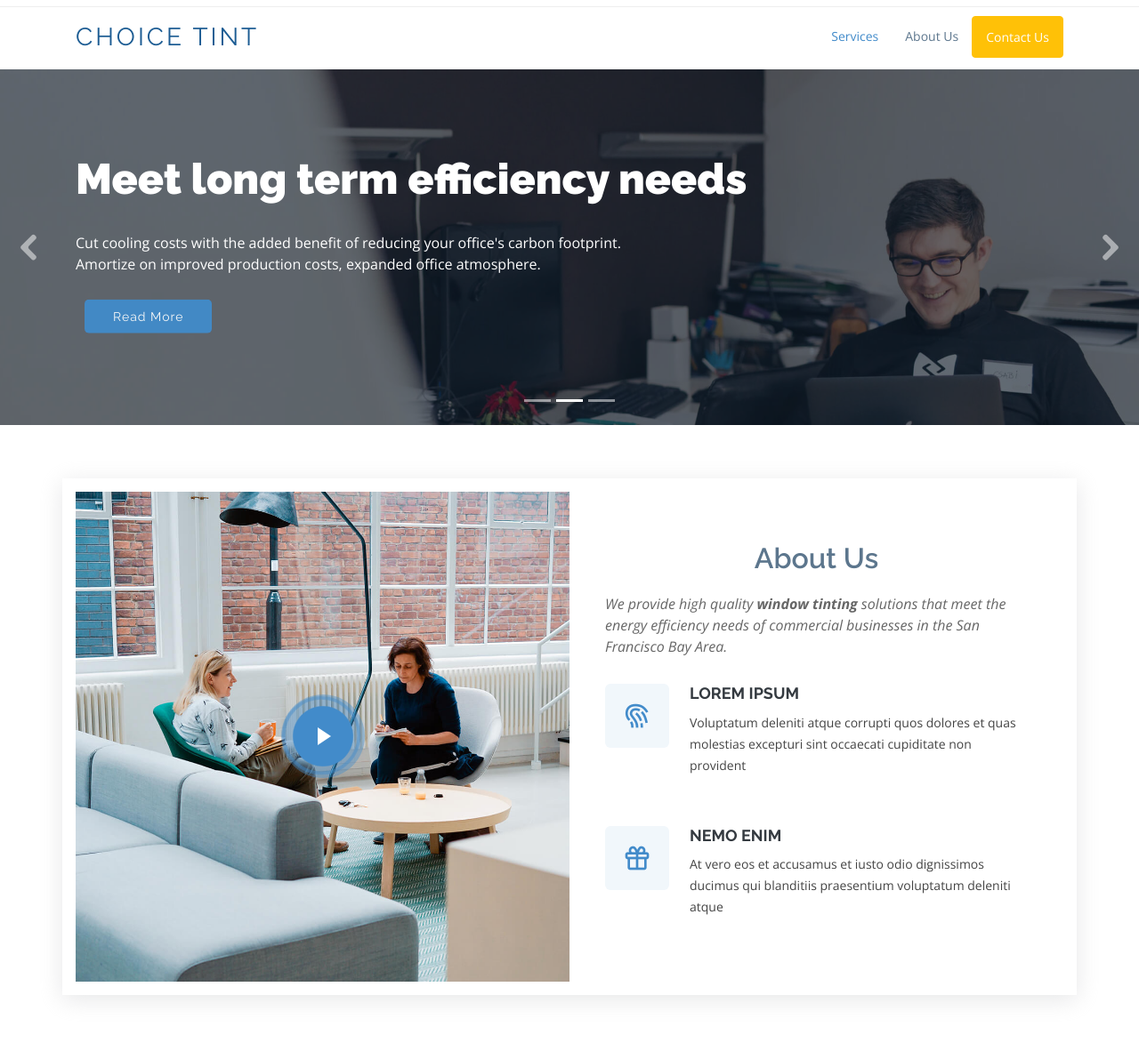
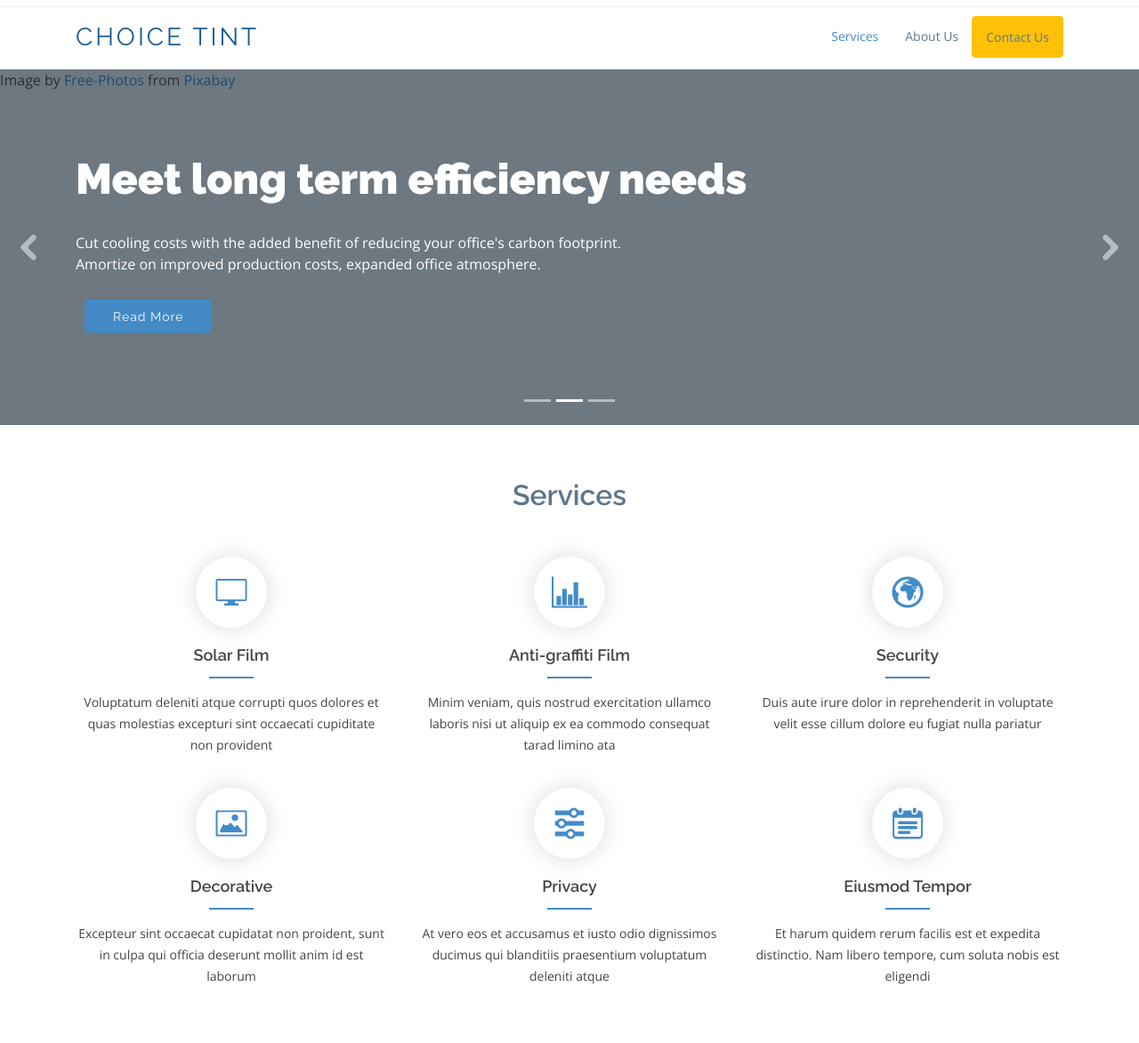
Before and after one commit to ike5/choicetint.com, a plain HTML site: page index.html in a window 1280 px wide. Shown: the part 35-1208 px from the top of the page at 89% size. Drawn offline with nearby package versions, Linux system fonts and the light colour scheme.

Commit message:
flipped sections. removed photos from carosel

```diff
--- a/index.html
+++ b/index.html
@@ -93,7 +93,7 @@
             </ul>
           </li> -->
           <!-- <li><a href="#contact">Contact Us</a></li> -->
-          <li><a href="#contact" class="btn btn-warning text-white" role="button">Contact Us</a></li>
+          <li><a href="#contact" class="btn btn-warning text-black" role="button">Contact Us</a></li>
         </ul>
       </nav><!-- .nav-menu -->
 
@@ -110,10 +110,13 @@
         <div class="carousel-inner" role="listbox">
 
           <!-- Slide 1 -->
-          <div class="carousel-item active" style="background-image: url('assets/img/slide/slide-1.jpg');">
-            <!--
-            Image by <a href="https://pixabay.com/users/stocksnap-894430/?utm_source=link-attribution&amp;utm_medium=referral&amp;utm_campaign=image&amp;utm_content=2577998">StockSnap</a> from <a href="https://pixabay.com/?utm_source=link-attribution&amp;utm_medium=referral&amp;utm_campaign=image&amp;utm_content=2577998">Pixabay</a>
-            -->
+          <div class="carousel-item active">
+            <!-- style="background-image: url('assets/img/slide/slide-1.jpg');" -->
+            Image by <a
+              href="https://pixabay.com/users/stocksnap-894430/?utm_source=link-attribution&amp;utm_medium=referral&amp;utm_campaign=image&amp;utm_content=2577998">StockSnap</a>
+            from <a
+              href="https://pixabay.com/?utm_source=link-attribution&amp;utm_medium=referral&amp;utm_campaign=image&amp;utm_content=2577998">Pixabay</a>
+
             <div class="carousel-container">
               <div class="carousel-content container">
                 <h2 class="animate__animated animate__fadeInDown">Bay Area Window Tinting</h2>
@@ -127,10 +130,12 @@
           </div>
 
           <!-- Slide 2 -->
-          <div class="carousel-item" style="background-image: url('assets/img/slide/slide-22.jpg');">
-            <!--
-              Image by <a href="https://pixabay.com/photos/?utm_source=link-attribution&amp;utm_medium=referral&amp;utm_campaign=image&amp;utm_content=1149604">Free-Photos</a> from <a href="https://pixabay.com/?utm_source=link-attribution&amp;utm_medium=referral&amp;utm_campaign=image&amp;utm_content=1149604">Pixabay</a>
-            -->
+          <div class="carousel-item">
+            <!-- style="background-image: url('assets/img/slide/slide-22.jpg');" -->
+            Image by <a
+              href="https://pixabay.com/photos/?utm_source=link-attribution&amp;utm_medium=referral&amp;utm_campaign=image&amp;utm_content=1149604">Free-Photos</a>
+            from <a
+              href="https://pixabay.com/?utm_source=link-attribution&amp;utm_medium=referral&amp;utm_campaign=image&amp;utm_content=1149604">Pixabay</a>
             <div class="carousel-container">
               <div class="carousel-content container">
                 <h2 class="animate__animated animate__fadeInDown">Meet long term efficiency<span> needs</span></h2>
@@ -142,10 +147,13 @@
           </div>
 
           <!-- Slide 3 -->
-          <div class="carousel-item" style="background-image: url('assets/img/slide/slide-3.jpg');">
-            <!--
-              Image by <a href="https://pixabay.com/users/stocksnap-894430/?utm_source=link-attribution&amp;utm_medium=referral&amp;utm_campaign=image&amp;utm_content=2557468">StockSnap</a> from <a href="https://pixabay.com/?utm_source=link-attribution&amp;utm_medium=referral&amp;utm_campaign=image&amp;utm_content=2557468">Pixabay</a>
-            -->
+          <div class="carousel-item">
+            <!-- style="background-image: url('assets/img/slide/slide-3.jpg');" -->
+            Image by <a
+              href="https://pixabay.com/users/stocksnap-894430/?utm_source=link-attribution&amp;utm_medium=referral&amp;utm_campaign=image&amp;utm_content=2557468">StockSnap</a>
+            from <a
+              href="https://pixabay.com/?utm_source=link-attribution&amp;utm_medium=referral&amp;utm_campaign=image&amp;utm_content=2557468">Pixabay</a>
+
             <div class="carousel-container">
               <div class="carousel-content container">
                 <h2 class="animate__animated animate__fadeInDown">Ultraviolet protection</h2>
@@ -173,45 +181,7 @@
 
   <main id="main">
 
-    <!-- ======= About Us Section ======= -->
-    <section id="about" class="about">
-      <div class="container">
 
-        <div class="row no-gutters">
-          <div class="col-lg-6 video-box">
-            <img src="assets/img/about.jpg" class="img-fluid" alt="">
-            <a href="https://www.youtube.com/watch?v=jDDaplaOz7Q" class="venobox play-btn mb-4" data-vbtype="video"
-              data-autoplay="true"></a>
-          </div>
-
-          <div class="col-lg-6 d-flex flex-column justify-content-center about-content">
-
-            <div class="section-title">
-              <h2>About Us</h2>
-              <p>We provide high quality <em id="terms">window tinting</em> solutions that meet the energy efficiency
-                needs of commercial businesses in the San Francisco Bay Area.
-              </p>
-            </div>
-
-            <div class="icon-box" data-aos="fade-up" data-aos-delay="100">
-              <div class="icon"><i class="bx bx-fingerprint"></i></div>
-              <h4 class="title"><a href="">Lorem Ipsum</a></h4>
-              <p class="description">Voluptatum deleniti atque corrupti quos dolores et quas molestias excepturi sint
-                occaecati cupiditate non provident</p>
-            </div>
-
-            <div class="icon-box" data-aos="fade-up" data-aos-delay="100">
-              <div class="icon"><i class="bx bx-gift"></i></div>
-              <h4 class="title"><a href="">Nemo Enim</a></h4>
-              <p class="description">At vero eos et accusamus et iusto odio dignissimos ducimus qui blanditiis
-                praesentium voluptatum deleniti atque</p>
-            </div>
-
-          </div>
-        </div>
-
-      </div>
-    </section><!-- End About Us Section -->
 
     <!-- ======= About Lists Section ======= -->
     <!-- <section class="about-lists">
@@ -319,31 +289,31 @@
         <div class="row">
           <div class="col-lg-4 col-md-6 icon-box" data-aos="fade-up">
             <div class="icon"><i class="icofont-computer"></i></div>
-            <h4 class="title"><a href="">Lorem Ipsum</a></h4>
+            <h4 class="title"><a href="">Solar Film</a></h4>
             <p class="description">Voluptatum deleniti atque corrupti quos dolores et quas molestias excepturi sint
               occaecati cupiditate non provident</p>
           </div>
           <div class="col-lg-4 col-md-6 icon-box" data-aos="fade-up" data-aos-delay="100">
             <div class="icon"><i class="icofont-chart-bar-graph"></i></div>
-            <h4 class="title"><a href="">Dolor Sitema</a></h4>
+            <h4 class="title"><a href="">Anti-graffiti Film</a></h4>
             <p class="description">Minim veniam, quis nostrud exercitation ullamco laboris nisi ut aliquip ex ea commodo
               consequat tarad limino ata</p>
           </div>
           <div class="col-lg-4 col-md-6 icon-box" data-aos="fade-up" data-aos-delay="200">
             <div class="icon"><i class="icofont-earth"></i></div>
-            <h4 class="title"><a href="">Sed ut perspiciatis</a></h4>
+            <h4 class="title"><a href="">Security</a></h4>
             <p class="description">Duis aute irure dolor in reprehenderit in voluptate velit esse cillum dolore eu
               fugiat nulla pariatur</p>
           </div>
           <div class="col-lg-4 col-md-6 icon-box" data-aos="fade-up" data-aos-delay="300">
             <div class="icon"><i class="icofont-image"></i></div>
-            <h4 class="title"><a href="">Magni Dolores</a></h4>
+            <h4 class="title"><a href="">Decorative</a></h4>
             <p class="description">Excepteur sint occaecat cupidatat non proident, sunt in culpa qui officia deserunt
               mollit anim id est laborum</p>
           </div>
           <div class="col-lg-4 col-md-6 icon-box" data-aos="fade-up" data-aos-delay="400">
             <div class="icon"><i class="icofont-settings"></i></div>
-            <h4 class="title"><a href="">Nemo Enim</a></h4>
+            <h4 class="title"><a href="">Privacy</a></h4>
             <p class="description">At vero eos et accusamus et iusto odio dignissimos ducimus qui blanditiis praesentium
               voluptatum deleniti atque</p>
           </div>
@@ -357,6 +327,46 @@
 
       </div>
     </section><!-- End Services Section -->
+
+    <!-- ======= About Us Section ======= -->
+    <section id="about" class="about">
+      <div class="container">
+
+        <div class="row no-gutters">
+          <div class="col-lg-6 video-box">
+            <img src="assets/img/slide/slide-33.jpg" class="img-fluid" alt="">
+            <a href="https://www.youtube.com/watch?v=jDDaplaOz7Q" class="venobox play-btn mb-4" data-vbtype="video"
+              data-autoplay="true"></a>
+          </div>
+
+          <div class="col-lg-6 d-flex flex-column justify-content-center about-content">
+
+            <div class="section-title">
+              <h2>About Us</h2>
+              <p>We provide high quality <em id="terms">window tinting</em> solutions that meet the energy efficiency
+                needs of commercial businesses in the San Francisco Bay Area.
+              </p>
+            </div>
+
+            <div class="icon-box" data-aos="fade-up" data-aos-delay="100">
+              <div class="icon"><i class="bx bx-fingerprint"></i></div>
+              <h4 class="title"><a href="">Lorem Ipsum</a></h4>
+              <p class="description">Voluptatum deleniti atque corrupti quos dolores et quas molestias excepturi sint
+                occaecati cupiditate non provident</p>
+            </div>
+
+            <div class="icon-box" data-aos="fade-up" data-aos-delay="100">
+              <div class="icon"><i class="bx bx-gift"></i></div>
+              <h4 class="title"><a href="">Nemo Enim</a></h4>
+              <p class="description">At vero eos et accusamus et iusto odio dignissimos ducimus qui blanditiis
+                praesentium voluptatum deleniti atque</p>
+            </div>
+
+          </div>
+        </div>
+
+      </div>
+    </section><!-- End About Us Section -->
 
     <!-- ======= Our Portfolio Section ======= -->
     <!-- <section id="portfolio" class="portfolio section-bg">
```
